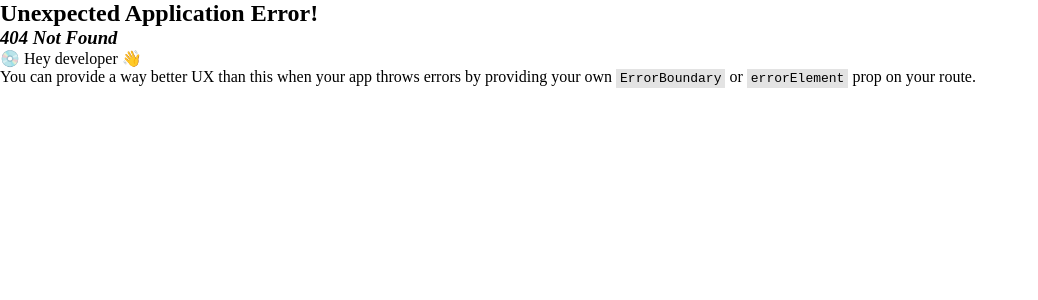
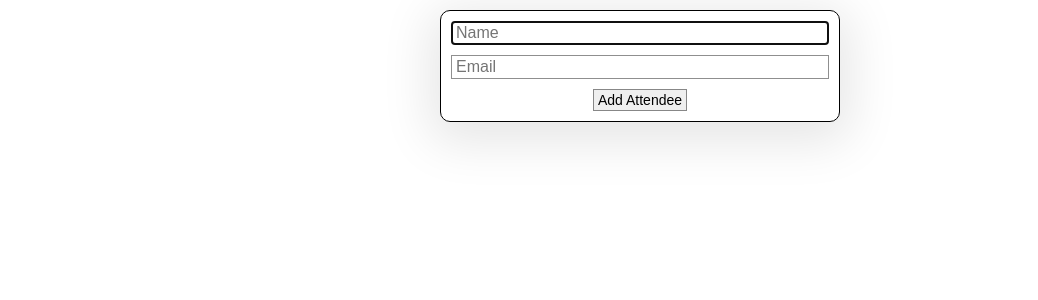
Before and after one commit to abhishek-gkmit/event-management-dashboard, a React (Vite) app: page /attendee/add/1 in a window 1280 px wide. Before the commit this address had no page. Shown: the top 300 px of the page, without its empty margins (0-1038 px from the left). Built offline with nearby package versions, Linux system fonts and the light colour scheme.

Commit message:
feat: add attendee related functions add `AddAttendee`, `EditAttendee`, `AttendeeFormHelper` and `AttendeeList` components add type declarations add styles for above components add routes for `add` and `edit` attendee

```diff
--- /dev/null
+++ b/src/components/AddAttendee/AddAttendee.tsx
@@ -0,0 +1,20 @@
+import { useNavigate, useParams } from "react-router-dom";
+import { AttendeeFormHelper } from "@components/AttendeeFormHelper/AttendeeFormHelper";
+
+export function AddAttendee() {
+  const navigate = useNavigate();
+  const { eventId } = useParams();
+
+  if (!eventId) {
+    navigate("/error");
+    return;
+  }
+
+  return (
+    <AttendeeFormHelper
+      initFormData={{ name: "", email: "" }}
+      isEdit={false}
+      eventId={+eventId}
+    />
+  );
+}
--- /dev/null
+++ b/src/components/AttendeeFormHelper/AttendeeFormHelper.css
@@ -0,0 +1,55 @@
+.attendee-form {
+  display: flex;
+  flex-direction: column;
+  align-items: center;
+  gap: 10px;
+  width: 100%;
+  max-width: 400px;
+  margin: auto;
+  margin-top: 10px;
+  border: 1px solid black;
+  border-radius: 10px;
+  padding: 10px;
+  transition: 200ms;
+  box-shadow: 0px 10px 50px 10px rgba(0, 0, 0, 0.1);
+  text-align: center;
+}
+
+.attendee-form:hover {
+  box-shadow: none;
+}
+
+.attendee-form input {
+  font-size: 16px;
+  border: 1px solid rgba(32, 32, 32, 0.5);
+  padding: 2px 4px;
+  width: 100%;
+  max-width: calc(400px - 20px);
+}
+
+.attendee-form textarea {
+  min-width: 100%;
+}
+
+.container {
+  display: flex;
+  gap: 10px;
+  width: 100%;
+}
+
+.btn-container {
+  justify-content: right;
+}
+
+button {
+  font-size: 14px;
+  border: 1px solid rgba(32, 32, 32, 0.5);
+  padding: 2px 4px;
+}
+
+.label {
+  display: flex;
+  align-items: center;
+  font-size: 18px;
+  width: 100%;
+}
--- /dev/null
+++ b/src/components/AttendeeFormHelper/AttendeeFormHelper.tsx
@@ -0,0 +1,78 @@
+import { FormEvent, useEffect, useMemo, useRef, useState } from "react";
+import { useEvents } from "@hooks/useEvents";
+import { useNavigate } from "react-router-dom";
+
+import "@components/AttendeeFormHelper/AttendeeFormHelper.css";
+
+export function AttendeeFormHelper({
+  initFormData,
+  isEdit,
+  eventId,
+}: AttendeeFormHelperProps) {
+  const [formData, setFormData] = useState(initFormData);
+  const { events, updateEvent } = useEvents();
+
+  const nameRef = useRef<HTMLInputElement>(null);
+
+  const navigate = useNavigate();
+
+  const event = useMemo(
+    () => events.find(({ id }) => id === eventId),
+    [events],
+  );
+
+  useEffect(() => {
+    nameRef.current?.focus();
+  }, []);
+
+  return (
+    <form action="#" onSubmit={handleSubmit} className="attendee-form">
+      <input
+        ref={nameRef}
+        type="text"
+        name="name"
+        required
+        value={formData.name}
+        minLength={5}
+        placeholder="Name"
+        onChange={(e) => handleChange({ name: e.target.value })}
+      />
+      <input
+        type="email"
+        name="email"
+        required
+        value={formData.email}
+        placeholder="Email"
+        onChange={(e) => handleChange({ email: e.target.value })}
+      />
+      <button type="submit">
+        {isEdit ? "Update Attendee" : "Add Attendee"}
+      </button>
+    </form>
+  );
+
+  function handleChange(attendeeData: Partial<Attendee>) {
+    setFormData({ ...formData, ...attendeeData });
+  }
+
+  function handleSubmit(e: FormEvent) {
+    e.preventDefault();
+    if (isEdit && event && event.attendeeList) {
+      event.attendeeList = event.attendeeList.map((attendee) => {
+        if (attendee.id === formData.id) {
+          return formData;
+        }
+        return attendee;
+      });
+      updateEvent(event);
+      navigate("/dashboard");
+    } else if (event) {
+      const attendee = { ...formData, id: Date.now() };
+      event.attendeeList?.push(attendee);
+      updateEvent(event);
+      navigate("/dashboard");
+    } else {
+      navigate("/error");
+    }
+  }
+}
--- a/src/components/Dashboard.tsx
+++ /dev/null
@@ -1,7 +0,0 @@
-export function Dashboard() {
-  return (
-    <>
-      <h1>Dashboard</h1>
-    </>
-  );
-}
--- /dev/null
+++ b/src/components/EditAttendee/EditAttendee.tsx
@@ -0,0 +1,32 @@
+import { useNavigate, useParams } from "react-router-dom";
+import { AttendeeFormHelper } from "@components/AttendeeFormHelper/AttendeeFormHelper";
+import { useEvents } from "@src/hooks/useEvents";
+
+export function EditAttendee() {
+  const navigate = useNavigate();
+  const { eventId, attendeeId } = useParams();
+  console.log(`eventId: ${eventId}, attendeeId: ${attendeeId}`);
+  const { events } = useEvents();
+
+  if (!eventId || !attendeeId) {
+    navigate("/error/eventId-or-attendeeId-was-not-found");
+    return;
+  }
+
+  const initFormData = events
+    .find(({ id }) => id === +eventId)
+    ?.attendeeList?.find(({ id }) => id === +attendeeId);
+
+  if (!initFormData) {
+    navigate("/error/attendeeId-was-not-found");
+    return;
+  }
+
+  return (
+    <AttendeeFormHelper
+      initFormData={initFormData}
+      isEdit={true}
+      eventId={+eventId}
+    />
+  );
+}
--- a/src/utils/index.ts
+++ b/src/utils/index.ts
@@ -8,7 +8,6 @@ export function cloneObject(object: AnyObject): AnyObject {
     for (const value of object) {
       copy.push(cloneObject(value));
     }
-    console.log("second return");
     return copy;
   }
 
@@ -17,7 +16,6 @@ export function cloneObject(object: AnyObject): AnyObject {
     for (const key of Object.keys(object)) {
       copy[key] = cloneObject(object[key]);
     }
-    console.log("third return");
     return copy;
   }
 
--- a/tsconfig.app.json
+++ b/tsconfig.app.json
@@ -20,7 +20,7 @@
     "noUnusedParameters": true,
     "noFallthroughCasesInSwitch": true,
 
-    // path aliases
+    /* path aliases */
     "baseUrl": ".",
     "paths": {
       "@src/*": [ "src/*"],
```
Also changed, not shown: src/@types/Attendee.d.ts (added, +22 -0 lines), src/App.tsx (+16 -1 lines), src/components/AttendeeList/AttendeeList.css (added, +14 -0 lines), src/components/AttendeeList/AttendeeList.tsx (added, +88 -0 lines).
